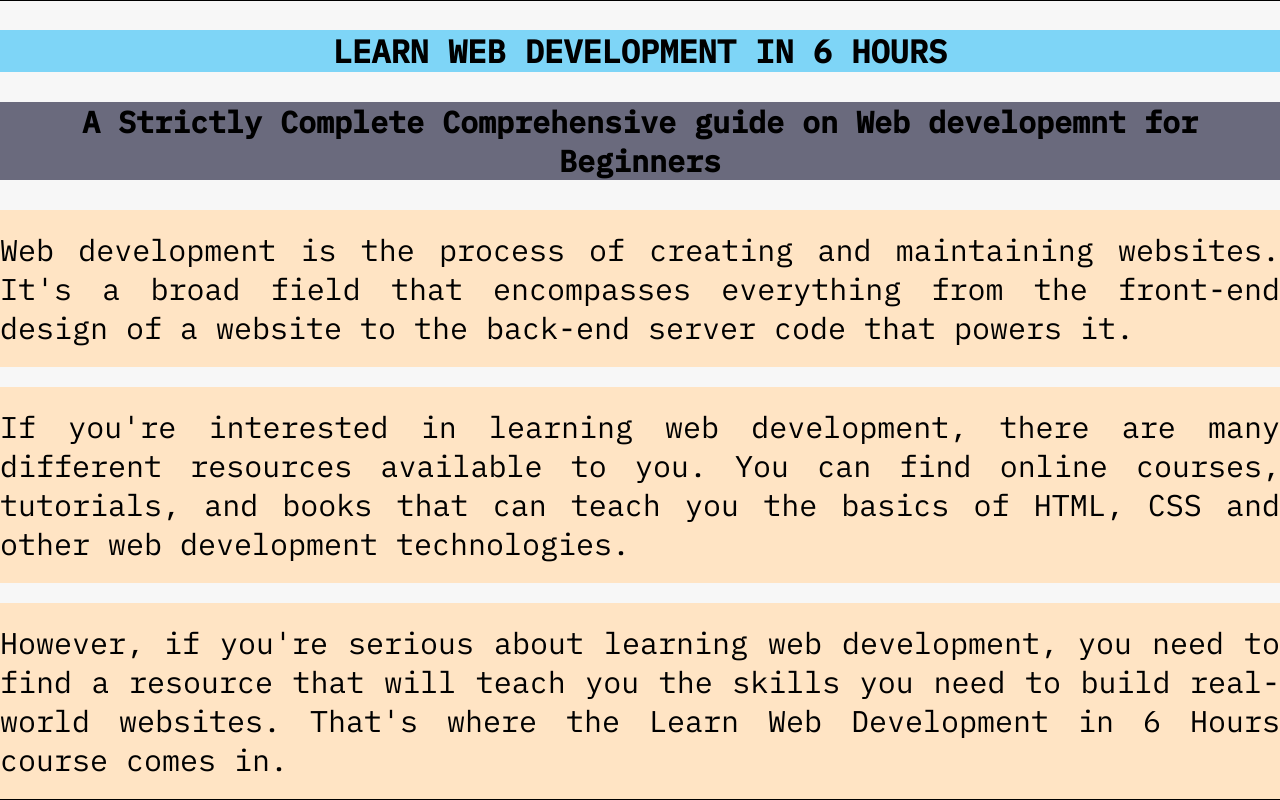
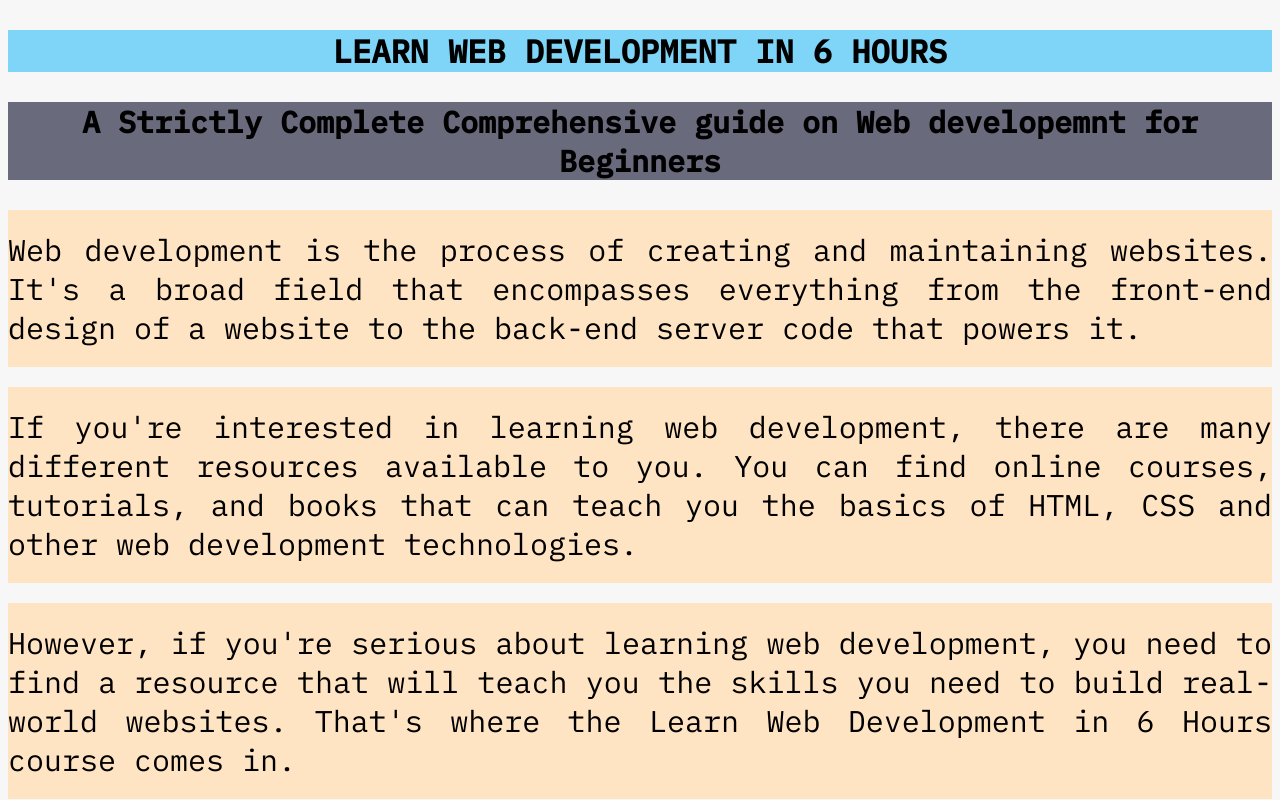
Before and after one commit to hassadem/landing_page, a JavaScript app in the folder ebook_sales/: page / in a window 1280 px wide. Shown: the top 800 px of the page. Built offline with nearby package versions, Linux system fonts and the light colour scheme; the HTML template or start-up script is replaced by a standard one.

Commit message:
This is my landing page to the ebook I titled Learn Web Development in 6 Hours

```diff
--- a/ebook_sales/src/index.css
+++ b/ebook_sales/src/index.css
@@ -1,10 +1,4 @@
 @import url("https://fonts.googleapis.com/css2?family=IBM+Plex+Mono:wght@300;400;500&display=swap");
-
-* {
-  margin: 0;
-  padding: 0;
-  box-sizing: border-box;
-}
 
 body {
   font-family: "IBM Plex Mono", sans-serif;
@@ -18,16 +12,6 @@ h1 {
   margin: 30px 0px;
 }
 
-h1:before {
-  content: '';
-  position: absolute;
-  top: 0;
-  left: 0;
-  width: 100%;
-  height: 1px;
-  background-color: #000;
-}
-
 h2 {
   font-size: 30px;
   text-align: center;
@@ -36,17 +20,6 @@ h2 {
   padding: 30px auto;
   margin: 30px 0px;
 }
-
-h2:after {
-  content: '';
-  position: absolute;
-  bottom: 0;
-  left: 0;
-  width: 100%;
-  height: 1px;
-  background-color: #000;
-}
-
 
 h3 {
   text-align: center;
```
